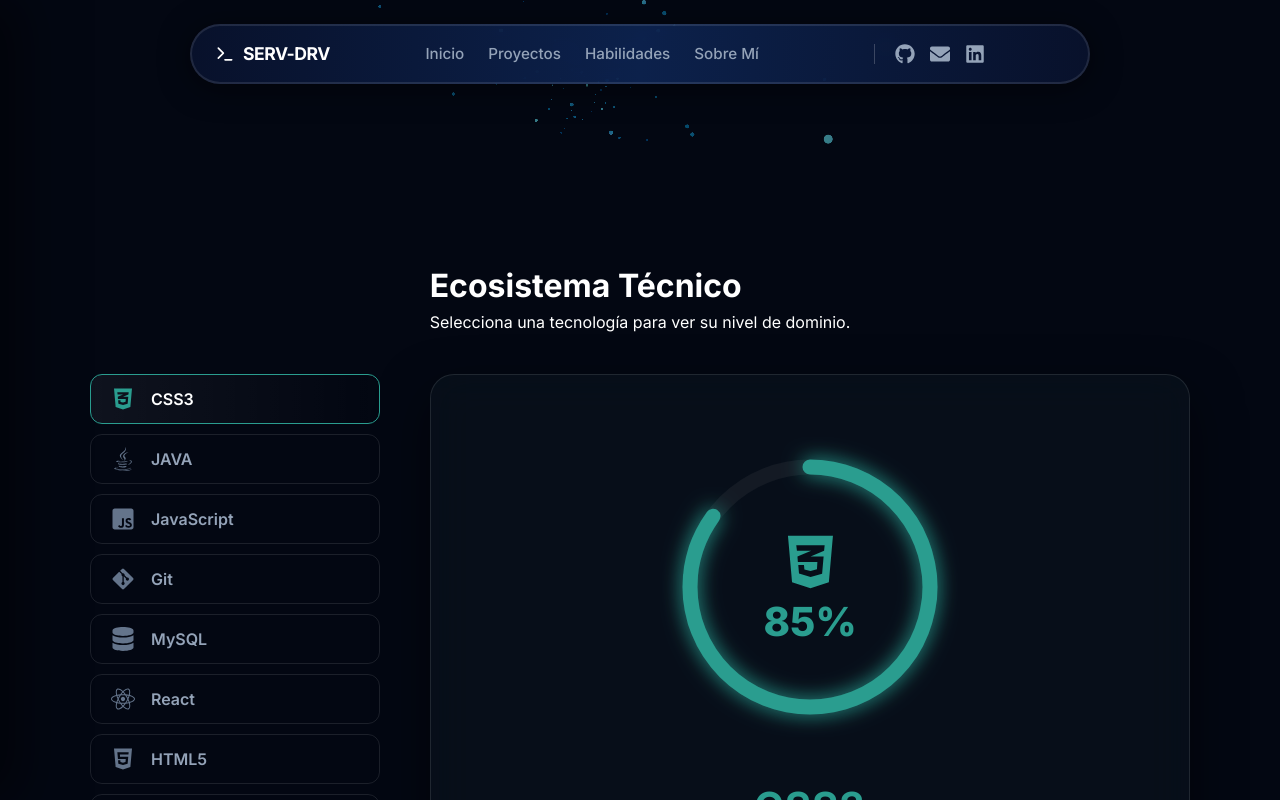
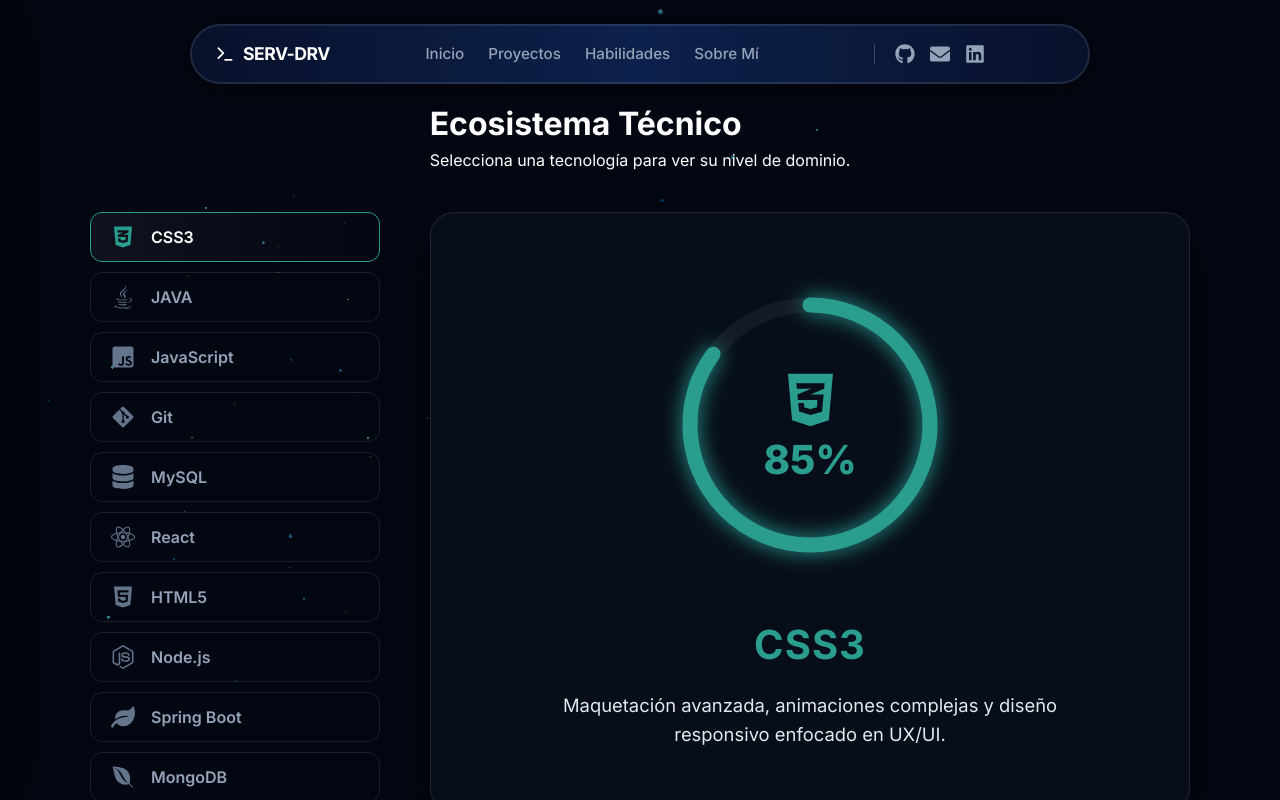
Before and after one commit to SERV-DRV/PortafolioWeb, a React (Vite) app: page /skills in a window 1280 px wide. Shown: the top 800 px of the page. Built offline with nearby package versions, Linux system fonts and the light colour scheme.

Commit message:
fix: añadir estilos faltantes de background-layer a SkillsPage para expandir particulas a pantalla completa

```diff
--- a/src/features/skills/pages/SkillsPage.css
+++ b/src/features/skills/pages/SkillsPage.css
@@ -2,6 +2,16 @@
   position: relative;
   min-height: 100vh;
   background-color: #030712;
+}
+
+.background-layer {
+  position: fixed;
+  top: 0;
+  left: 0;
+  width: 100vw;
+  height: 100vh;
+  z-index: 0;
+  pointer-events: none;
 }
 
 .skills-dashboard-content {
```
